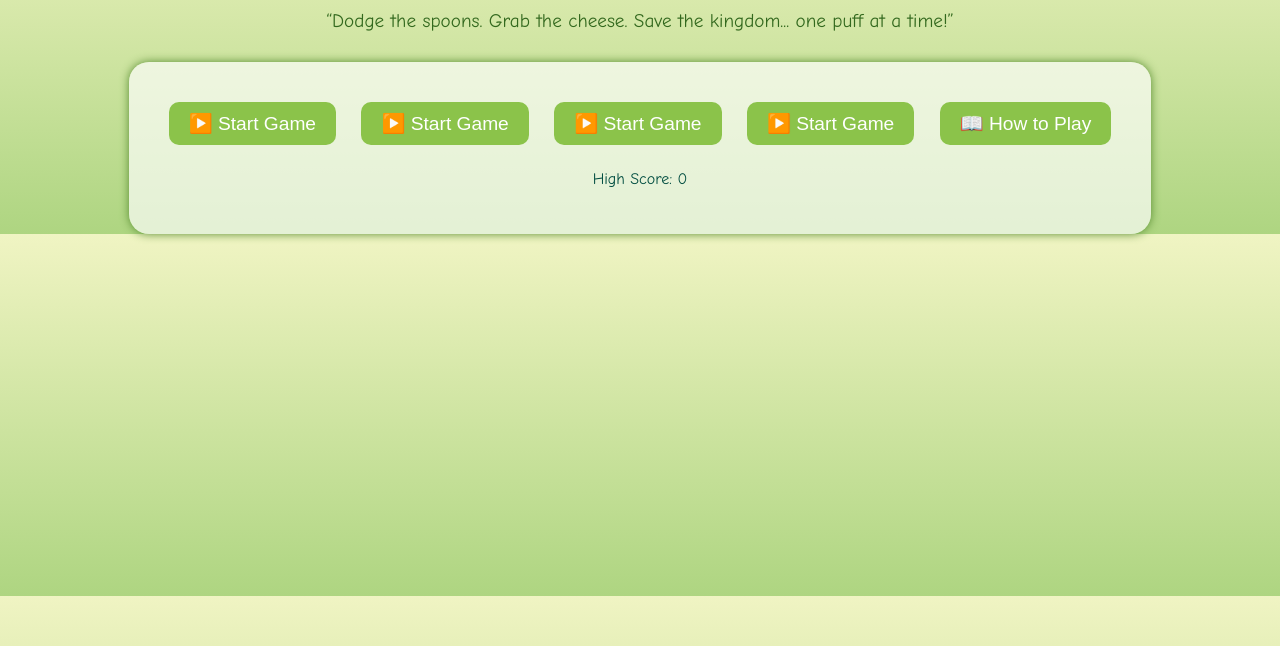
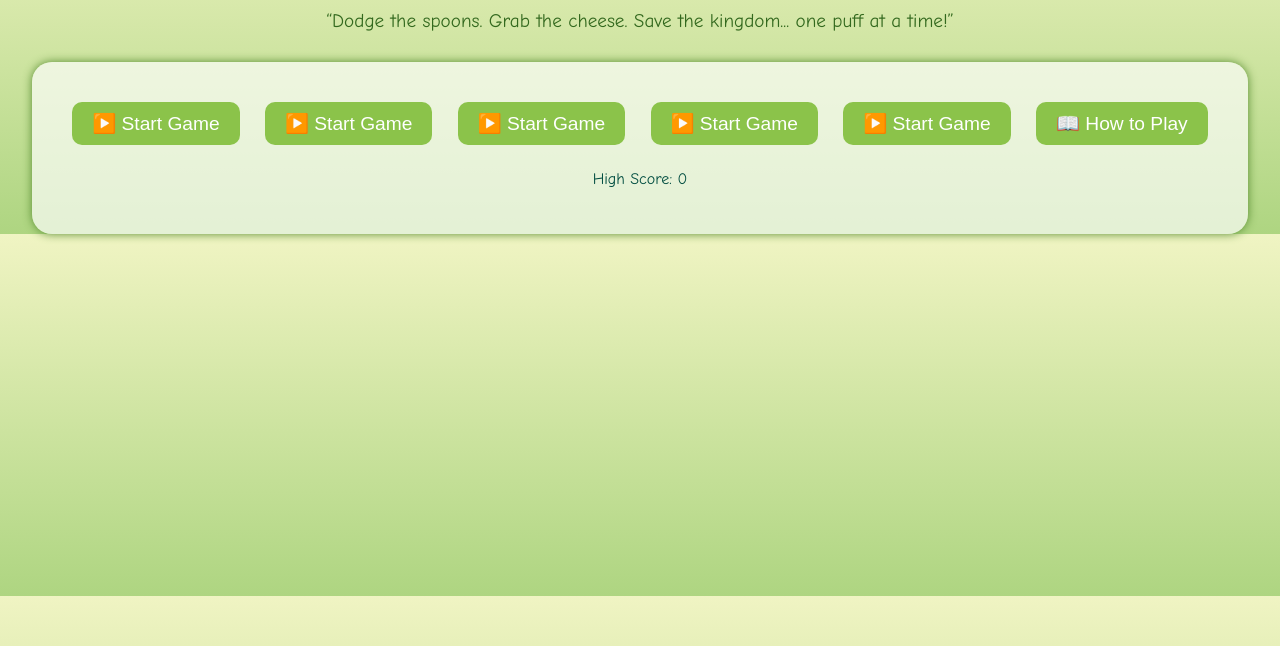
Before and after one commit to jhonwick-beep/Beep, a plain HTML site: page index.html in a window 1280 px wide. Shown: the part 128-774 px from the top of the page. Drawn offline with Linux system fonts and the light colour scheme.

Commit message:
Update index.html

```diff
--- a/index.html
+++ b/index.html
@@ -62,6 +62,7 @@
     <button onclick="window.location.href='BananaCopter.html'">▶️ Start Game</button>
      <button onclick="window.location.href='SpaceDodger.html'">▶️ Start Game</button>
      <button onclick="window.location.href='cosmic_banana_game.html'">▶️ Start Game</button>
+    <button onclick="window.location.href='food_falling_game.html'">▶️ Start Game</button>
     <button onclick="showInstructions()">📖 How to Play</button>
     <p id="highScore">High Score: <span id="scoreDisplay">0</span></p>
   </div>
```
